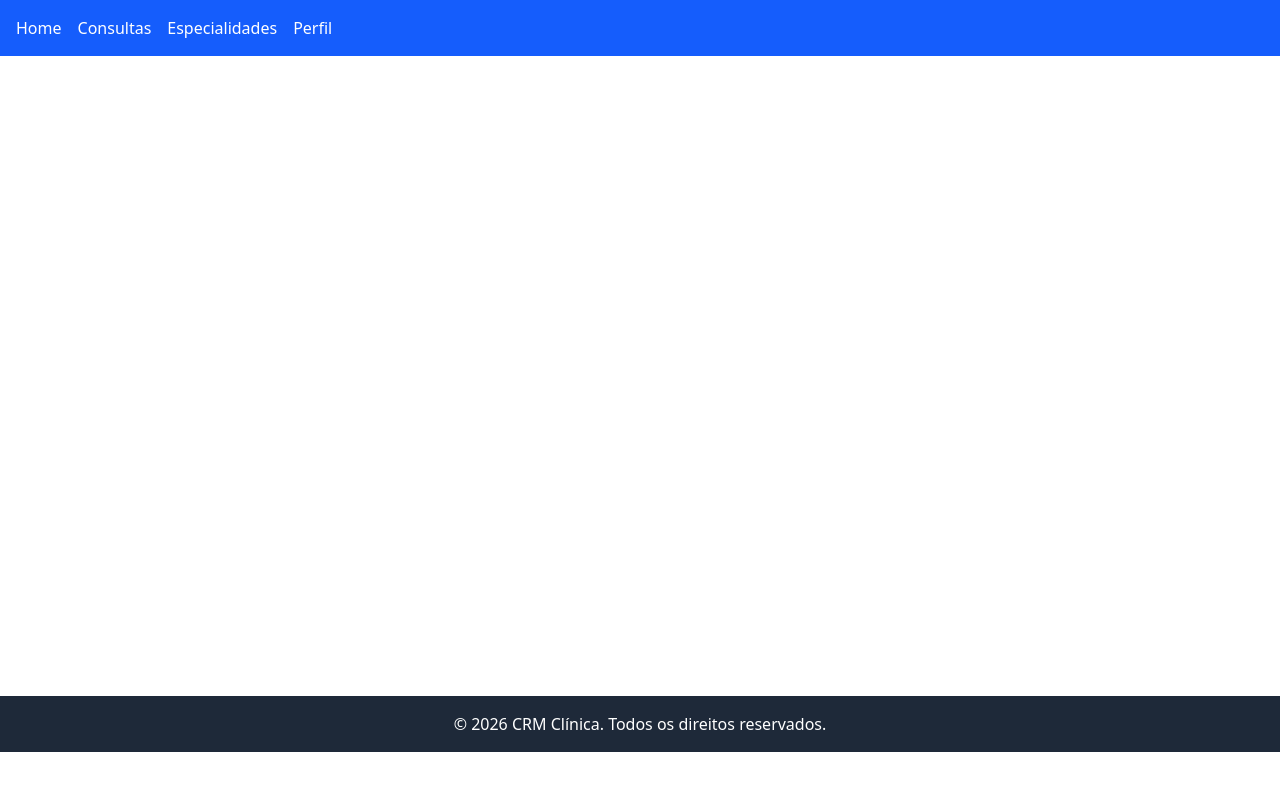
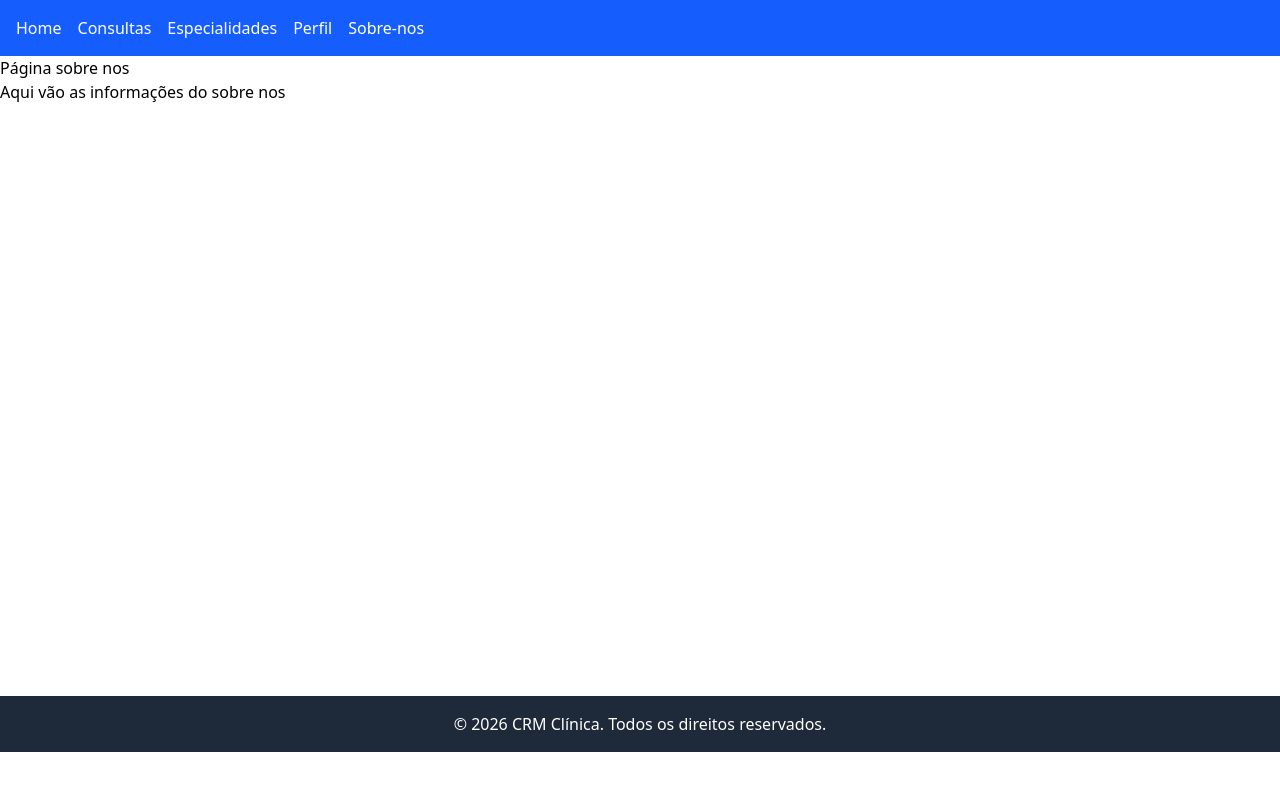
Before and after one commit to Grupo-02-Turma-JavaScript-10/CRM_clinica_front, a React (Vite) app: page /sobrenos in a window 1280 px wide. Shown: the top 790 px of the page. Built offline with nearby package versions, Linux system fonts and the light colour scheme.

Commit message:
adicionando sobre nos

```diff
--- a/src/App.tsx
+++ b/src/App.tsx
@@ -14,6 +14,7 @@ import FormConsulta from './components/consulta/formconsulta/FormConsulta';
 import DeletarConsulta from './components/consulta/deletarconsulta/DeletarConsulta';
 import Perfil from './pages/perfil/Perfil';
 import ListaEspecialidades from './components/especialidade/listaespecialidades/ListaEspecialidades';
+import Sobrenos from './pages/sobrenos/Sobrenos';
 
 
 function App() {
@@ -37,6 +38,7 @@ function App() {
 							<Route path="/editarconsulta/:id" element={<FormConsulta />} />
 							<Route path="/deletarconsulta/:id" element={<DeletarConsulta />} />
 							<Route path="/perfil" element={<Perfil />} />
+							<Route path="/sobrenos" element={<Sobrenos />} />
 						</Routes>
 					</div>
 					<Footer />
--- a/src/components/navbar/Navbar.tsx
+++ b/src/components/navbar/Navbar.tsx
@@ -9,6 +9,7 @@ function Navbar() {
         <li><a href="/consultas">Consultas</a></li>
         <li><a href="/especialidades">Especialidades</a></li>
         <li><a href="/perfil">Perfil</a></li>
+         <li><a href="/sobrenos">Sobre-nos</a></li>
       </ul>
     </nav>
   )
--- /dev/null
+++ b/src/pages/sobrenos/Sobrenos.tsx
@@ -0,0 +1,12 @@
+import React from "react"
+
+function Sobrenos() {
+  return (
+    <div>
+      <h1>Página sobre nos</h1>
+      <p>Aqui vão as informações do sobre nos</p>
+    </div>
+  )
+}
+
+export default Sobrenos
```
